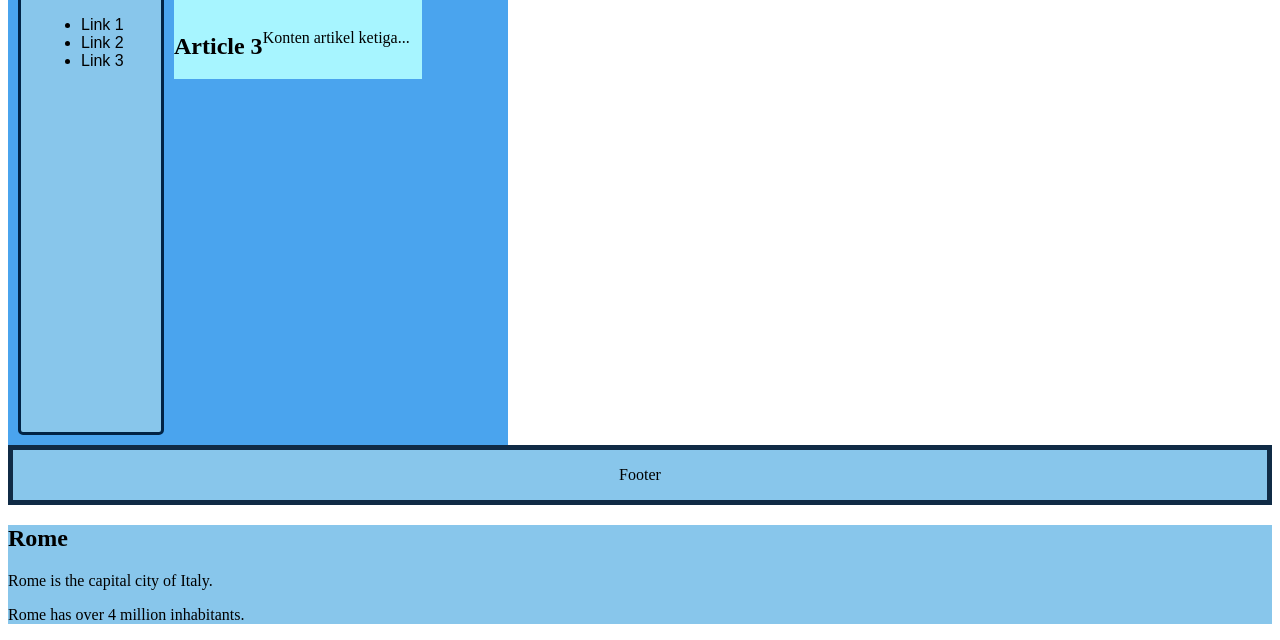
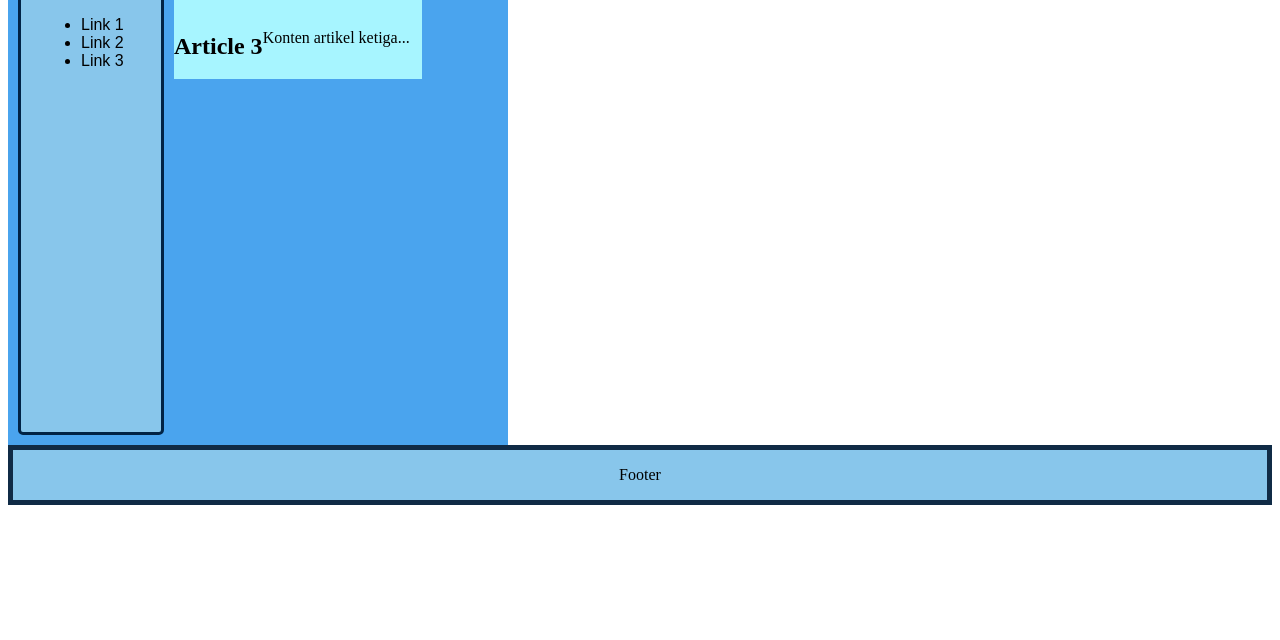
Before and after one commit to Gz1-z/latihan01, a plain HTML site: page index.html in a window 1280 px wide. Shown: the part 266-906 px from the top of the page. After the commit the page ends 800 px from the top, so only its background shows below. Drawn offline with Linux system fonts and the light colour scheme.

Commit message:
index.html

```diff
--- a/index.html
+++ b/index.html
@@ -88,11 +88,5 @@ body
         <p>Footer</p>
     </footer>
 
-<div style="background-color:#88c6eb;">
-  <h2>Rome</h2>
-  <p>Rome is the capital city of Italy.</p>
-  <p>Rome has over 4 million inhabitants.</p>
-</div>
-
 </body>
 </html>
```
